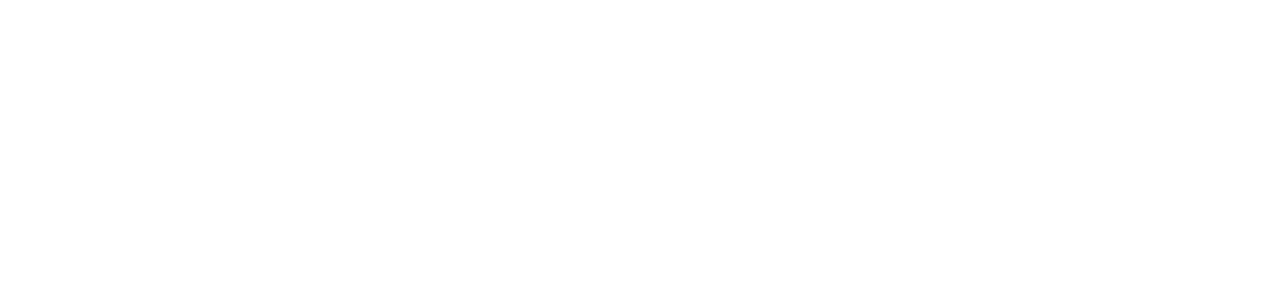
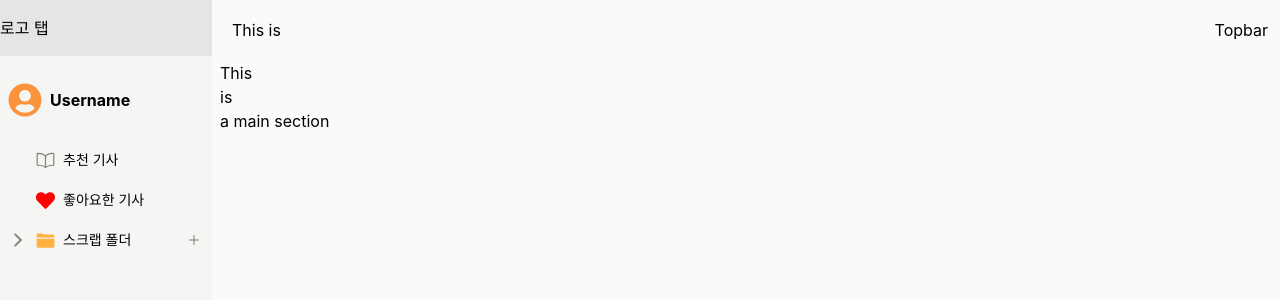
Before and after one commit to dldksco/churros, a React (Create React App) app in the folder frontend/churros/: page /news in a window 1280 px wide. Before the commit this address had no page. Shown: the top 300 px of the page. Built offline with nearby package versions, Linux system fonts and the light colour scheme.

Commit message:
Feat: 중첩 라우트 적용

```diff
--- a/frontend/churros/src/App.js
+++ b/frontend/churros/src/App.js
@@ -1,14 +1,19 @@
-import React from 'react';
-import { BrowserRouter as Router, Route, Routes } from 'react-router-dom';
-import LandingPage from './pages/LandingPage';
-import MainPage from './pages/MainPage';
+import React from "react";
+import { BrowserRouter as Router, Route, Routes } from "react-router-dom";
+import LandingPage from "./pages/LandingPage";
+import MainPage from "./pages/MainPage";
 
 function App() {
   return (
     <Router>
       <Routes>
         <Route path="/" element={<LandingPage />} />
-        <Route path="/main" element={<MainPage />} />
+        <Route path="/news" element={<MainPage />}>
+          <Route path="feed" element={<h1>추천 기사</h1>} />
+          <Route path="likes" element={<h1>좋아요한 기사</h1>} />
+          <Route path="scraps/:idx" element={<h1>스크랩 폴더</h1>} />
+          <Route path="search" element={<h1>검색 페이지</h1>} />
+        </Route>
       </Routes>
     </Router>
   );
```
